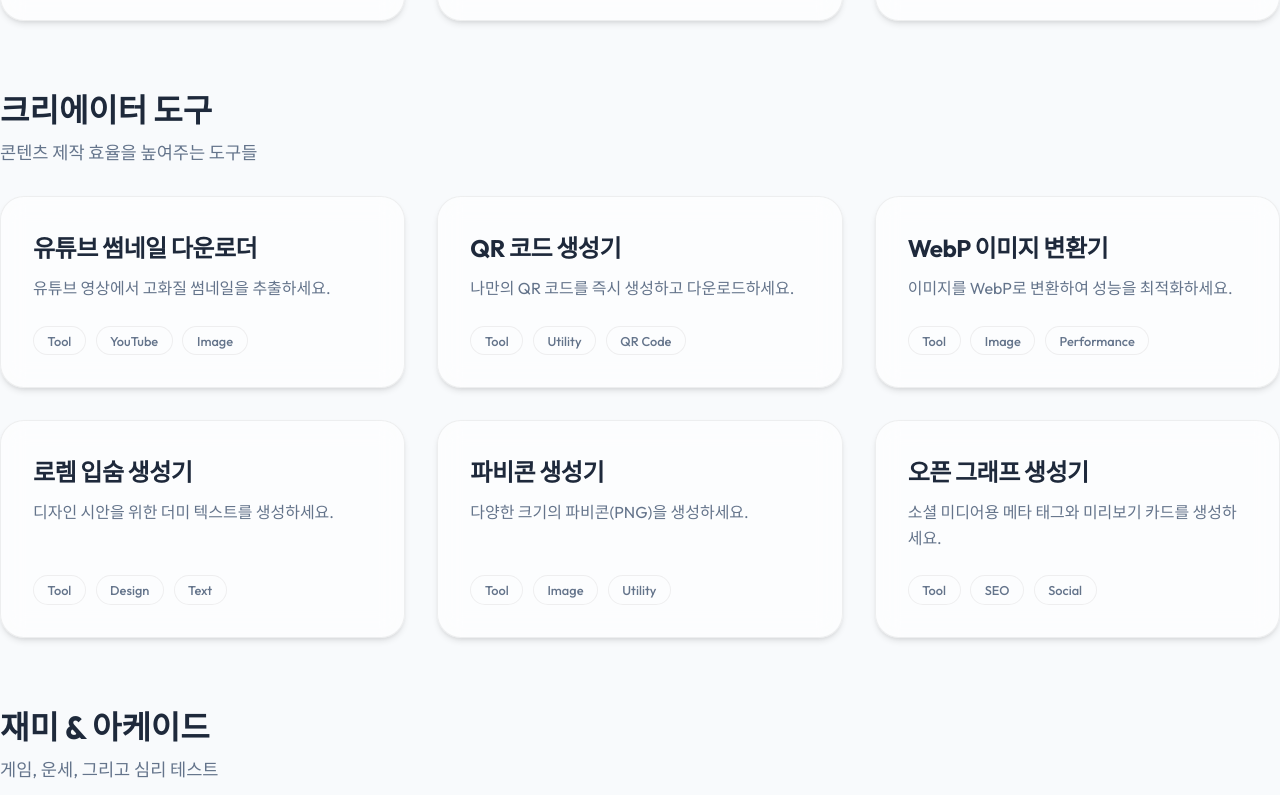
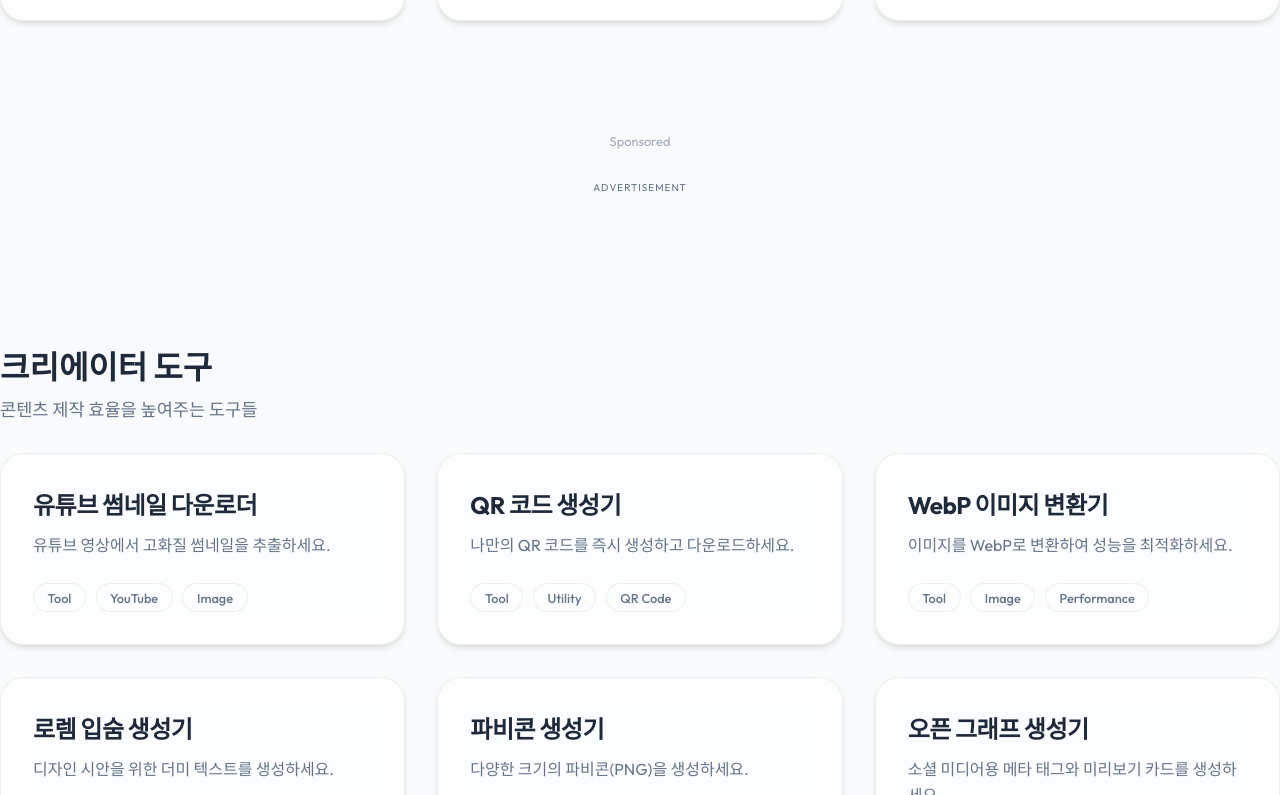
Before and after one commit to minibell7/kr_minibell.com, a Next.js app: page / in a window 1280 px wide. Shown: the part 1605-2400 px from the top of the page. Built offline with nearby package versions, Linux system fonts and the light colour scheme.

Commit message:
Add Google AdSense component and integration

```diff
--- a/src/app/layout.tsx
+++ b/src/app/layout.tsx
@@ -7,6 +7,7 @@ import { ThemeProvider } from "@/context/ThemeContext";
 import ThemeToggle from "@/components/ThemeToggle";
 import CustomCursor from "@/components/CustomCursor";
 import ScrollProgress from "@/components/ScrollProgress";
+import GoogleAdsense from "@/components/GoogleAdsense"; // Import AdSense
 import Script from "next/script";
 
 const outfit = Outfit({ subsets: ["latin"] });
@@ -56,6 +57,7 @@ export default function RootLayout({
           <Header />
           <main className="container" style={{ minHeight: '80vh', paddingTop: '2rem', position: 'relative', zIndex: 1 }}>
             {children}
+            <GoogleAdsense slot="3688754480" />
           </main>
           <Footer />
         </ThemeProvider>
--- a/src/app/page.tsx
+++ b/src/app/page.tsx
@@ -3,6 +3,7 @@ import Image from 'next/image';
 import ProjectCard from '@/components/ProjectCard';
 import { getFeaturedProjects } from '@/lib/projects';
 import Link from 'next/link';
+import GoogleAdsense from '@/components/GoogleAdsense';
 
 // Simple Typing Animation Component
 const TypingText = ({ text }: { text: string }) => {
@@ -129,6 +130,17 @@ export default function Home() {
         </div>
       </section>
 
+      {/* AdSense Unit - Feed */}
+      <div className="container" style={{ margin: '3rem 0', textAlign: 'center' }}>
+        <p style={{ fontSize: '0.8rem', color: 'var(--text-secondary)', marginBottom: '0.5rem', opacity: 0.6 }}>Sponsored</p>
+        <GoogleAdsense
+          slot="3688754480"
+          format="horizontal"
+          responsive="true"
+          style={{ display: 'block', maxHeight: '180px', overflow: 'hidden' }}
+        />
+      </div>
+
       {/* Section 3: Creator Tools */}
       <section className={styles.section} style={{ animationDelay: '0.6s' }}>
         <div className={styles.sectionHeader}>
--- /dev/null
+++ b/src/components/GoogleAdsense.tsx
@@ -0,0 +1,49 @@
+'use client';
+
+import { useEffect } from 'react';
+
+type GoogleAdsenseProps = {
+  slot: string;
+  client?: string;
+  format?: string;
+  responsive?: string;
+  style?: React.CSSProperties;
+};
+
+declare global {
+  interface Window {
+    adsbygoogle: any[];
+  }
+}
+
+const GoogleAdsense = ({
+  slot,
+  client = "ca-pub-2875879574828967",
+  format = "auto",
+  responsive = "true",
+  style = { display: "block" }
+}: GoogleAdsenseProps) => {
+  useEffect(() => {
+    try {
+      (window.adsbygoogle = window.adsbygoogle || []).push({});
+    } catch (e) {
+      console.error("AdSense error:", e);
+    }
+  }, []);
+
+  return (
+    <div style={{ margin: '2rem auto', textAlign: 'center', maxWidth: '100%', overflow: 'hidden' }}>
+      <p style={{ fontSize: '10px', color: 'var(--text-secondary)', marginBottom: '4px', textTransform: 'uppercase', letterSpacing: '1px' }}>Advertisement</p>
+      <ins
+        className="adsbygoogle"
+        style={style}
+        data-ad-client={client}
+        data-ad-slot={slot}
+        data-ad-format={format}
+        data-full-width-responsive={responsive}
+      />
+    </div>
+  );
+};
+
+export default GoogleAdsense;
```
